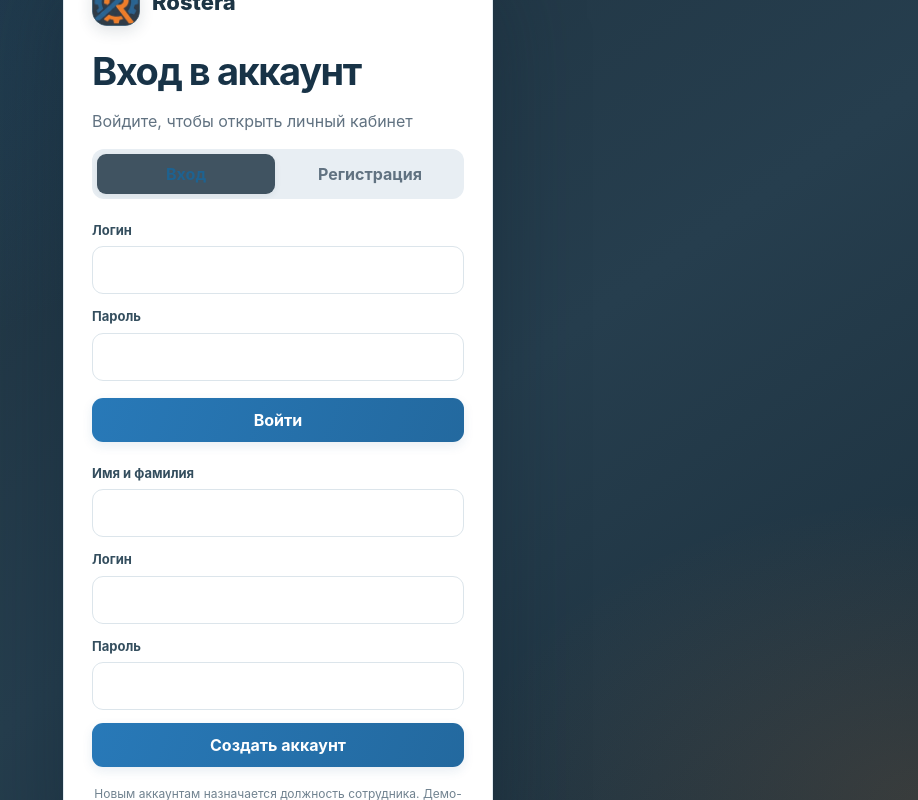
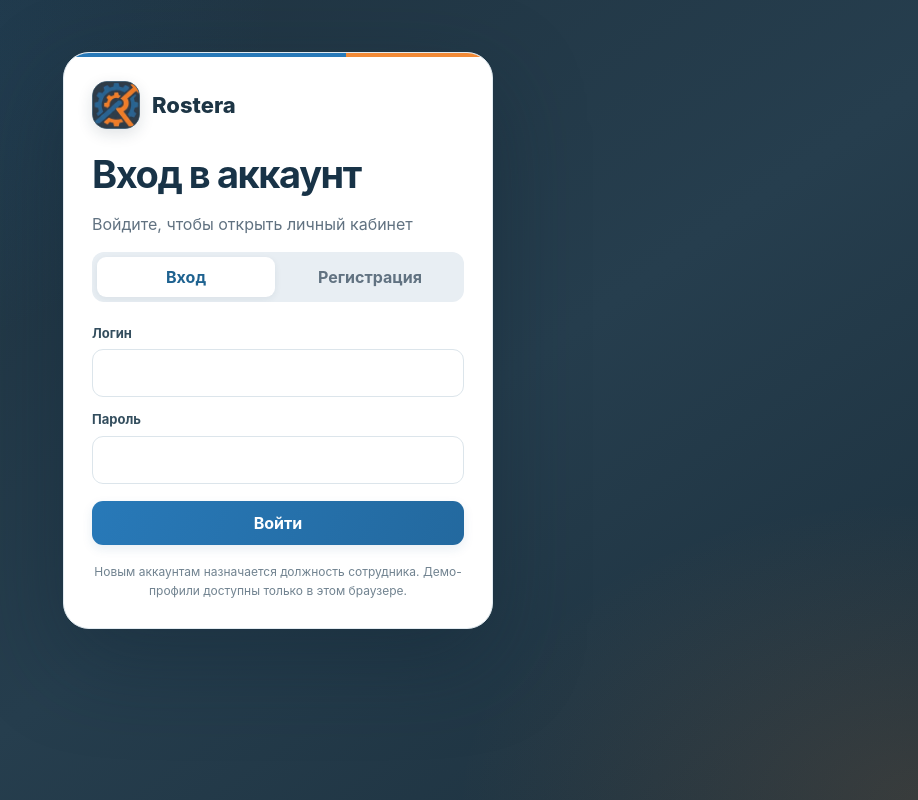
Before and after one commit to r3ag3n7/rosterademo, a plain HTML site: page index.html in a window 1280 px wide. Shown: the whole page, without its empty margins (362-1280 px from the left). Drawn offline with Linux system fonts and the light colour scheme.

Commit message:
Fix responsive Rostera sign-in layout

```diff
--- a/design.css
+++ b/design.css
@@ -16,6 +16,7 @@
 }
 
 html { scroll-behavior: smooth; }
+[hidden] { display: none !important; }
 body {
   min-height: 100vh;
   background:
@@ -160,7 +161,7 @@ h2 { color: #213a4c; }
 .search:focus, .field input:focus, .field textarea:focus, .field select:focus { border-color: #5c9ac5; box-shadow: 0 0 0 4px #2879b815; }
 .search::placeholder, .field input::placeholder, .field textarea::placeholder { color: #8a9ba6; }
 .tabs { background: #e8eef3; }
-.tabs button.active { color: #1e6290; box-shadow: 0 2px 7px #19364712; }
+.tabs button.active { background: #fff; color: #1e6290; box-shadow: 0 2px 7px #19364712; }
 .table th { color: #637886; }
 .table th, .table td { border-color: #e3ebf0; }
 .scale label { border-color: #dce5eb; background: #fff; }
@@ -180,12 +181,15 @@ h2 { color: #213a4c; }
 .bottomnav button.active i { color: #f28a36; }
 
 .auth-screen {
+  align-items: start;
+  overflow-y: auto;
   background:
     radial-gradient(800px 540px at 7% 2%, #2879b832, transparent 68%),
     radial-gradient(680px 440px at 100% 100%, #f28a3622, transparent 68%),
     linear-gradient(145deg, #1d303d, #263e4e 58%, #1c303d);
 }
 .auth-card {
+  margin: max(4vh, 24px) auto;
   position: relative;
   overflow: hidden;
   border: 1px solid #e1eaf0;
```
